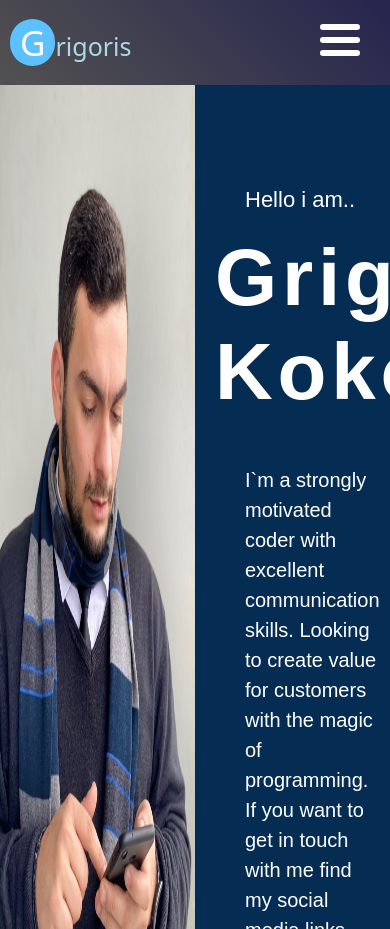
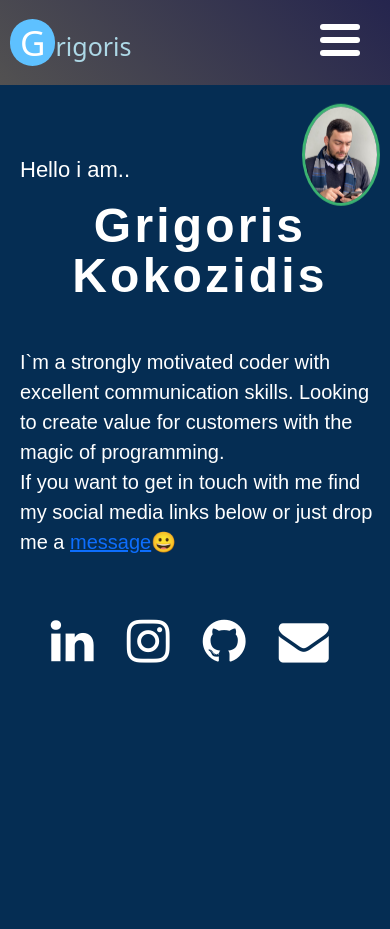
Before and after one commit to Gregory95/PortfolioWebsite, a React (Create React App) app: page / in a window 390 px wide. Built offline with nearby package versions, Linux system fonts and the light colour scheme.

Commit message:
Mobile View

```diff
--- a/src/assets/styles/landingPage.css
+++ b/src/assets/styles/landingPage.css
@@ -164,3 +164,99 @@
   width: 960px;
   height: calc(100% - 200px);
 }
+
+.avatar-mobile img {
+  display: none;
+}
+
+@media screen and (max-width: 900px) {
+  .left {
+    display: none;
+  }
+
+  .left img {
+    display: none;
+  }
+
+  .right {
+    width: 100%;
+  }
+
+  .right .home-intro {
+    width: 50%;
+    display: flex;
+    text-align: left;
+    margin: 20px 0 0 20px;
+    font-size: 22px;
+  }
+
+  .avatar-mobile img {
+    max-width: 20%;
+    border-radius: 50%;
+    position: fixed;
+    z-index: 2400;
+    opacity: 1.1;
+    right: 10px;
+    top: 100px;
+    display: block;
+    border: 3px solid mediumseagreen;
+    animation-name: floating;
+    animation-duration: 3s;
+    animation-iteration-count: infinite;
+    animation-timing-function: ease-in-out;
+  }
+
+  .avatar-mobile img:hover {
+    cursor: pointer;
+    animation: zoom-in 1.5s ease infinite;
+  }
+
+  @keyframes zoom-in{
+    0% {
+      transform: scale(1.2);
+    }
+    /* 50% {
+      transform: scale(1.0, 1.0);
+    }
+    100% {
+      transform: scale(0.5, 0.5);
+    } */
+  }
+
+  @keyframes floating {
+    0% {
+      transform: translate(0, 0px);
+    }
+    50% {
+      transform: translate(0, 15px);
+    }
+    100% {
+      transform: translate(0, -0px);
+    }
+  }
+
+  .right .home-header h1 {
+    text-align: center;
+    margin: 20px 0 0 10px;
+    color: #fff;
+    font-size: 3rem;
+    font-weight: 800;
+    line-height: 50px;
+    letter-spacing: 0.2rem;
+    margin-top: 0;
+    margin-bottom: 1rem;
+  }
+
+  .right .home-text p {
+    display: block;
+    text-align: left;
+    margin: 10px 10px 0 20px;
+    word-wrap: break-word;
+    font-size: 20px;
+  }
+
+  .social-media .fa {
+    font-size: 50px;
+    margin: 15% 5% 0 13%;
+  }
+}
--- a/src/components/landingPage-component.jsx
+++ b/src/components/landingPage-component.jsx
@@ -21,7 +21,11 @@ class LandingPage extends Component {
                     <div className="right">
                         <div className="home-intro">
                             <p>Hello i am..</p>
+                            <div className="avatar-mobile">
+                                <img src={myPhoto} alt="me" />
+                            </div>
                         </div>
+
                         <div className="home-header">
                             <h1>Grigoris Kokozidis</h1>
                         </div>
```
